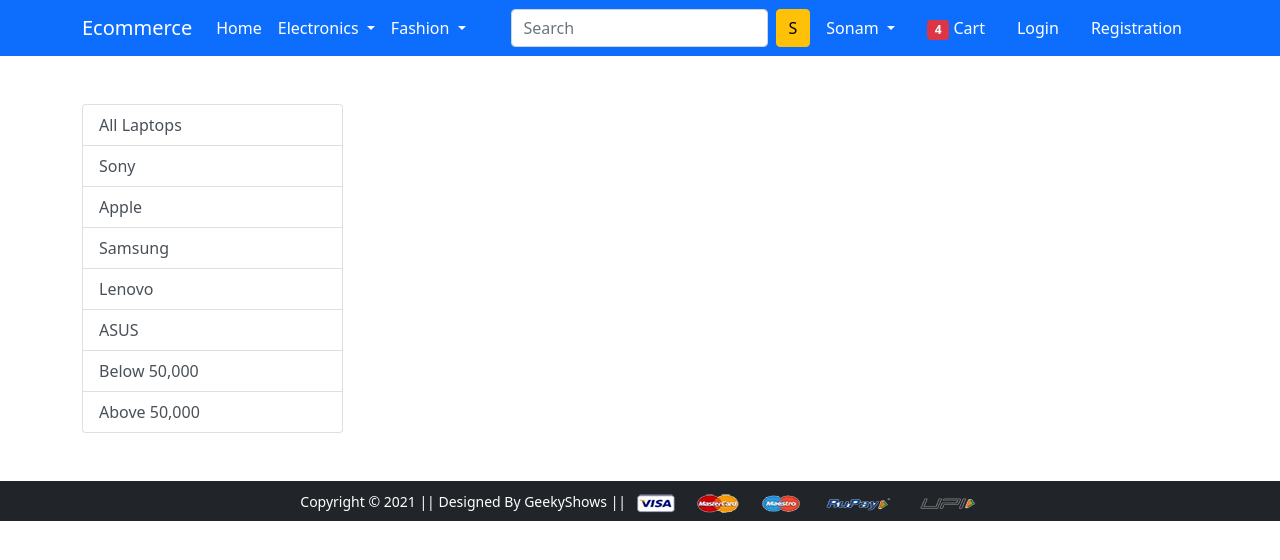
After one commit to NikeshPakuwal/Multi-Vendor_Ecommerce, a Django app: page /laptop/ in a window 1280 px wide. The commit adds this page. Shown: the top 560 px of the page. Run offline with Django 3.2, Linux system fonts and the light colour scheme; data that the repository does not hold is empty; some libraries are stand-ins or nearby versions.

Commit message:
View for Laptop, Top Wear and Bottom Wear created

```diff
--- /dev/null
+++ b/app/productViews.py
@@ -0,0 +1,66 @@
+from django.shortcuts import render
+from django.views import View
+from.models import Product, Cart, OrderPlaced, Customer
+
+
+class ProductView(View):
+    def get(self, request):
+        topwears = Product.objects.filter(category = 'TW')
+        bottomwears = Product.objects.filter(category = 'BW')
+        mobiles = Product.objects.filter(category = 'M')
+        laptops = Product.objects.filter(category = 'L')
+
+        context = {
+            'topwears' : topwears,
+            'bottomwears' : bottomwears,
+            'mobiles' : mobiles,
+            'laptops' : laptops
+        }
+        return render(request, 'app/home.html', context)
+
+
+class ProductDetailView(View):
+    def get(self, request, pk):
+        product = Product.objects.get(pk = pk)
+        return render(request, 'app/productdetail.html', {'product' : product})
+
+
+def mobile(request, data=None):
+    if data == None:
+        mobiles = Product.objects.filter(category='M')
+    elif data == 'OnePlus' or data == 'iPhone' or data == 'Samsung' or data == 'Oppo' or data == 'Gionee' or data == 'MI':
+        mobiles = Product.objects.filter(category='M').filter(brand=data)
+    elif data == 'below':
+        mobiles = Product.objects.filter(category='M').filter(selling_price__lt=15000)
+    elif data == 'above':
+        mobiles = Product.objects.filter(category='M').filter(selling_price__gt=15000)
+    return render(request, 'app/mobile.html', {'mobiles':mobiles})
+
+def laptop(request, data=None):
+    if data == None:
+        laptops = Product.objects.filter(category='L')
+    elif data == 'sony' or data == 'Apple' or data == 'Samsung' or data == 'Lenovo' or data == 'ASUS':
+        laptops = Product.objects.filter(category='L').filter(brand=data)
+    elif data == 'below':
+        laptops = Product.objects.filter(category='L').filter(selling_price__lt=50000)
+    elif data == 'above':
+        laptops = Product.objects.filter(category='L').filter(selling_price__gt=50000)
+    return render(request, 'app/laptop.html', {'laptops':laptops})
+
+def topwear(request, data=None):
+    if data == None:
+        topWears = Product.objects.filter(category='TW')
+    elif data == 'below':
+        topWears = Product.objects.filter(category='TW').filter(selling_price__lt=1500)
+    elif data == 'above':
+        topWears = Product.objects.filter(category='TW').filter(selling_price__gt=1500)
+    return render(request, 'app/topwear.html', {'topWears':topWears})
+
+def bottomwear(request, data=None):
+    if data == None:
+        bottomWear = Product.objects.filter(category='BW')
+    elif data == 'below':
+        bottomWear = Product.objects.filter(category='BW').filter(selling_price__lt=1500)
+    elif data == 'above':
+        bottomWear = Product.objects.filter(category='BW').filter(selling_price__gt=1500)
+    return render(request, 'app/bottomwear.html', {'bottomWear':bottomWear})
--- a/app/static/app/js/myscript.js
+++ b/app/static/app/js/myscript.js
@@ -1,4 +1,4 @@
-$('#slider1, #slider2, #slider3').owlCarousel({
+$('#slider1, #slider2, #slider3, #slider4').owlCarousel({
     loop: true,
     margin: 20,
     responsiveClass: true,
--- a/app/templates/app/base.html
+++ b/app/templates/app/base.html
@@ -39,7 +39,7 @@
              </a>
              <ul class="dropdown-menu" aria-labelledby="electronicsDropdown">
                <li><a class="dropdown-item" href="{% url 'mobile' %}">Mobile</a></li>
-               <li><a class="dropdown-item" href="#">Laptop</a></li>
+               <li><a class="dropdown-item" href="{% url 'laptop' %}">Laptop</a></li>
              </ul>
            </li>
            <li class="nav-item dropdown">
@@ -47,8 +47,8 @@
                Fashion
              </a>
              <ul class="dropdown-menu" aria-labelledby="fashionDropdown">
-               <li><a class="dropdown-item" href="#">Top Wear</a></li>
-               <li><a class="dropdown-item" href="#">Bottom Wear</a></li>
+               <li><a class="dropdown-item" href="{% url 'topwear' %}">Top Wear</a></li>
+               <li><a class="dropdown-item" href="{% url 'bottomwear' %}">Bottom Wear</a></li>
              </ul>
            </li>
          </ul>
--- /dev/null
+++ b/app/templates/app/laptop.html
@@ -0,0 +1,40 @@
+{% extends 'app/base.html' %}
+{% load static %}
+{% block title %}Laptop {% endblock title %}
+{% block main-content %}
+<div class="container my-5">
+ <div class="row">
+  <div class="col-sm-3">
+      <div class="list-group">
+          <a href="{% url 'laptop' %}" class="list-group-item list-group-item-action" aria-current="true">All Laptops</a>
+          <a href="{% url 'laptopdata' 'sony' %}" class="list-group-item list-group-item-action" aria-current="true">Sony</a>
+          <a href="{% url 'laptopdata' 'Apple' %}" class="list-group-item list-group-item-action" aria-current="true">Apple</a>
+          <a href="{% url 'laptopdata' 'Samsung' %}" class="list-group-item list-group-item-action" aria-current="true">Samsung</a>
+          <a href="{% url 'laptopdata' 'Lenovo' %}" class="list-group-item list-group-item-action" aria-current="true">Lenovo</a>
+          <a href="{% url 'laptopdata' 'ASUS' %}" class="list-group-item list-group-item-action" aria-current="true">ASUS</a>
+
+          <a href="{% url 'laptopdata' 'below' %}" class="list-group-item list-group-item-action" aria-current="true">Below 50,000</a>
+          <a href="{% url 'laptopdata' 'above' %}" class="list-group-item list-group-item-action" aria-current="true">Above 50,000</a>
+      </div>
+  </div>
+  <div class="col-sm-8">
+      <div class="row">
+          {% for product in laptops %}
+            <div class="col-sm-4 text-center mb-4">
+                <a href="{% url 'product-detail' product.id %}" class="btn">
+                    <div class="item">
+                        <img src="{{ product.product_image.url }}" alt="" height="300" class="">
+                        <div class="fw-bold">{{product.title}}</div>
+                        <div class="fw-bold">Rs. {{product.selling_price}}</div>
+                        <small>
+                            <div class="fw-bold">{{product.discounted_price}}</div>
+                        </small>
+                    </div>
+                </a>
+            </div>
+          {% endfor %}
+      </div>
+  </div>
+ </div>
+</div>
+{% endblock main-content %}
--- a/app/urls.py
+++ b/app/urls.py
@@ -1,12 +1,24 @@
 from django.urls import path
-from app import views
+from app import views, productViews
 from django.conf import settings
 from django.conf.urls.static import static
 
 
 urlpatterns = [
-    path('', views.ProductView.as_view(), name = "home"),
-    path('product-detail/<int:pk>', views.ProductDetailView.as_view(), name='product-detail'),
+    path('', productViews.ProductView.as_view(), name = "home"),
+    path('product-detail/<int:pk>', productViews.ProductDetailView.as_view(), name='product-detail'),
+
+    path('mobile/', productViews.mobile, name='mobile'),
+    path('mobile/<slug:data>', productViews.mobile, name='mobiledata'),
+
+    path('laptop/', productViews.laptop, name='laptop'),
+    path('laptop/<slug:data>', productViews.laptop, name='laptopdata'),
+
+    path('topwear/', productViews.topwear, name='topwear'),
+    path('topwear/<slug:data>', productViews.topwear, name='topweardata'),
+
+    path('bottomwear/', productViews.bottomwear, name='bottomwear'),
+    path('bottomwear/<slug:data>', productViews.bottomwear, name='bottomweardata'),
 
     path('cart/', views.add_to_cart, name='add-to-cart'),
     path('buy/', views.buy_now, name='buy-now'),
@@ -14,10 +26,6 @@ urlpatterns = [
     path('address/', views.address, name='address'),
     path('orders/', views.orders, name='orders'),
     path('changepassword/', views.change_password, name='changepassword'),
-
-    path('mobile/', views.mobile, name='mobile'),
-    path('mobile/<slug:data>', views.mobile, name='mobiledata'),
-
     path('login/', views.login, name='login'),
     path('registration/', views.customerregistration, name='customerregistration'),
     path('checkout/', views.checkout, name='checkout'),
```
Also changed, not shown: app/templates/app/bottomwear.html (added, +35 -0 lines), app/templates/app/home.html (+47 -0 lines), app/templates/app/topwear.html (added, +35 -0 lines), app/views.py (+0 -37 lines).
